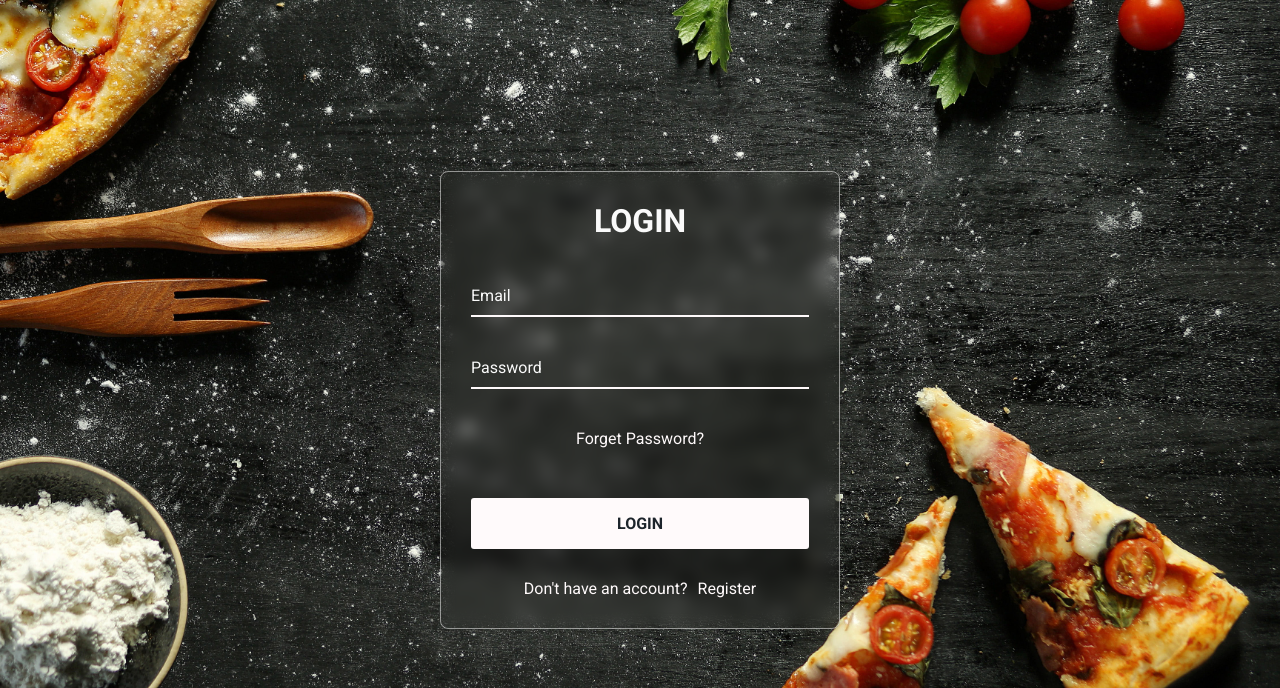
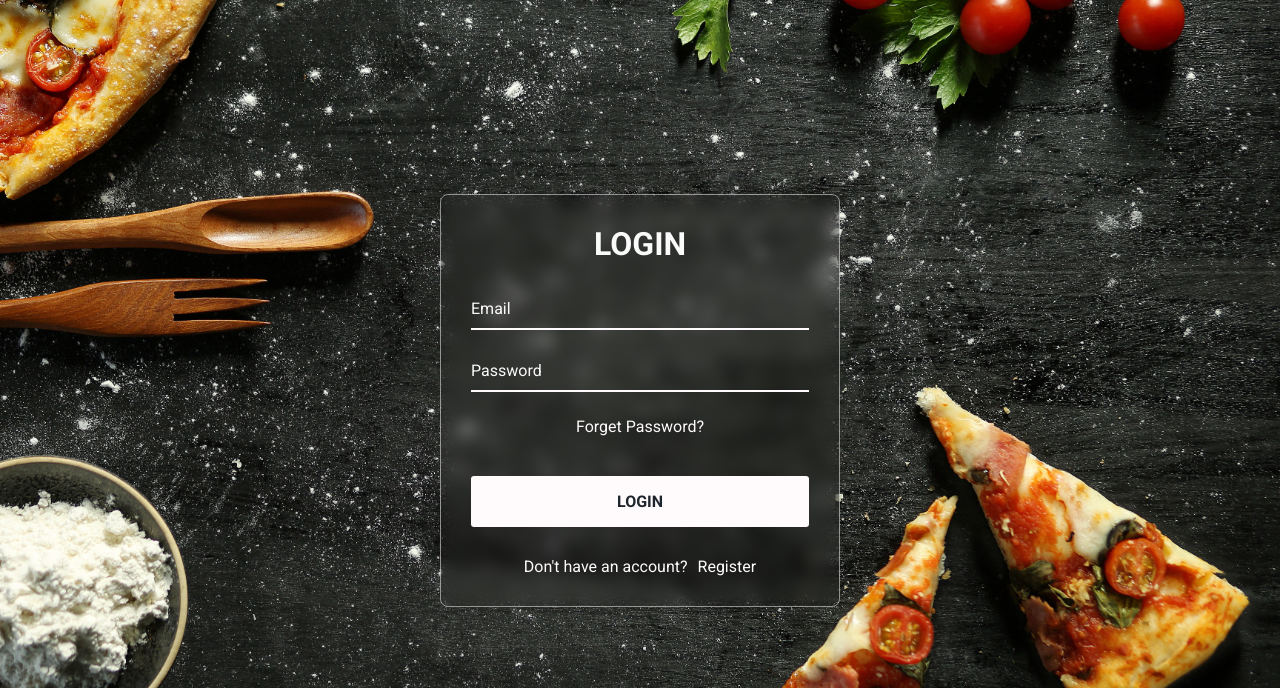
Before and after one commit to Mz-scripter/QuickDash-dj, a Django app: page /login/ in a window 1280 px wide. Shown: the top 688 px of the page. Run offline with Django 5.2, Linux system fonts and the light colour scheme.

Commit message:
Fixed the registration page.

```diff
--- a/static/css/register.css
+++ b/static/css/register.css
@@ -44,14 +44,14 @@ form {
 
 h2 {
     font-size: 2rem;
-    margin-bottom: 20px;
+    margin-bottom: 15px;
     color: #FAFAFA;
 }
 
 .input-field {
     position: relative;
     border-bottom: 2px solid #FFFAFB;
-    margin: 15px 0;
+    margin: 10px 0;
 }
 
 .input-field label {
@@ -87,7 +87,7 @@ h2 {
     /* display: flex;
     align-items: center;
     justify-content: center; */
-    margin: 25px 0 35px 0;
+    margin: 15px 0 25px 0;
     color: #FFFAFB;
 }
 
--- a/users/forms.py
+++ b/users/forms.py
@@ -14,6 +14,7 @@ class CustomUserCreationForm(UserCreationForm):
     class Meta:
         model = User
         fields = ['fullname', 'email', 'phone_number', 'address', 'password1']
+        exclude = ['password2']
 
     def clean_email(self):
         email = self.cleaned_data.get('email')
--- a/users/views.py
+++ b/users/views.py
@@ -82,7 +82,7 @@ def registerPage(request):
             send_mail(
                 'Verify Your Email Address',
                 f'Click the link below to verify your email address: \n\n {verification_url}',
-                'mzscripterx5@gmail.com',
+                'adekomuheez567@gmail.com',
                 [user.email],
                 fail_silently=False,
             )
```
Also changed, not shown: users/templates/users/register.html (+31 -5 lines).
